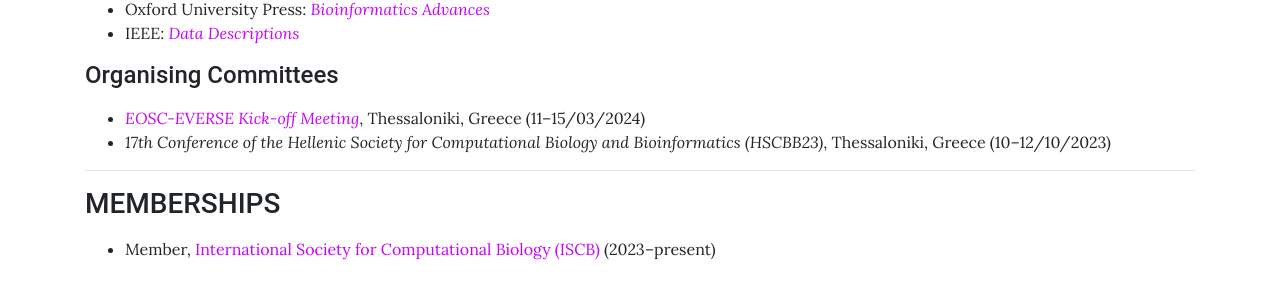
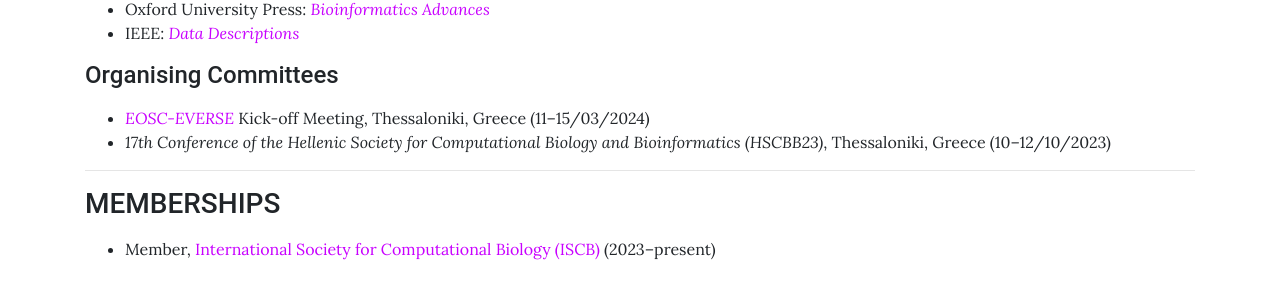
Before and after one commit to sfragkoul/sfragkoul.github.io, a Jekyll site: the page built from pages/CV.md, in a window 1280 px wide and 900 px high, scrolled down 1701 px. Shown: the part 463-764 px from the top of the window. Built offline with Jekyll 4.4.1, drawn with Linux system fonts in a browser that asks for light colours.

Commit message:
Update CV.md

```diff
--- a/pages/CV.md
+++ b/pages/CV.md
@@ -94,7 +94,7 @@
 - IEEE: *[Data Descriptions](https://www.ieee-data.org/)*
 
 #### Organising Committees
-- [*EOSC-EVERSE Kick-off Meeting*](https://everse.software/), Thessaloniki, Greece (11–15/03/2024)
+- [*EOSC-EVERSE*](https://everse.software/) Kick-off Meeting, Thessaloniki, Greece (11–15/03/2024)
 - *17th Conference of the Hellenic Society for Computational Biology and Bioinformatics (HSCBB23)*, Thessaloniki, Greece (10–12/10/2023)
 
 ---
```
